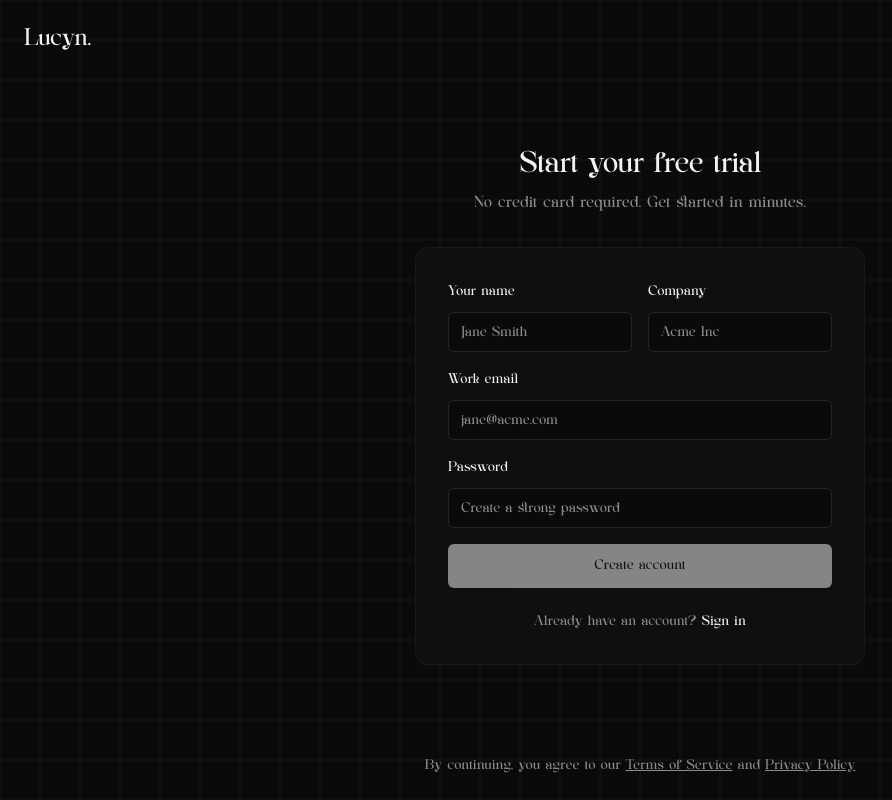
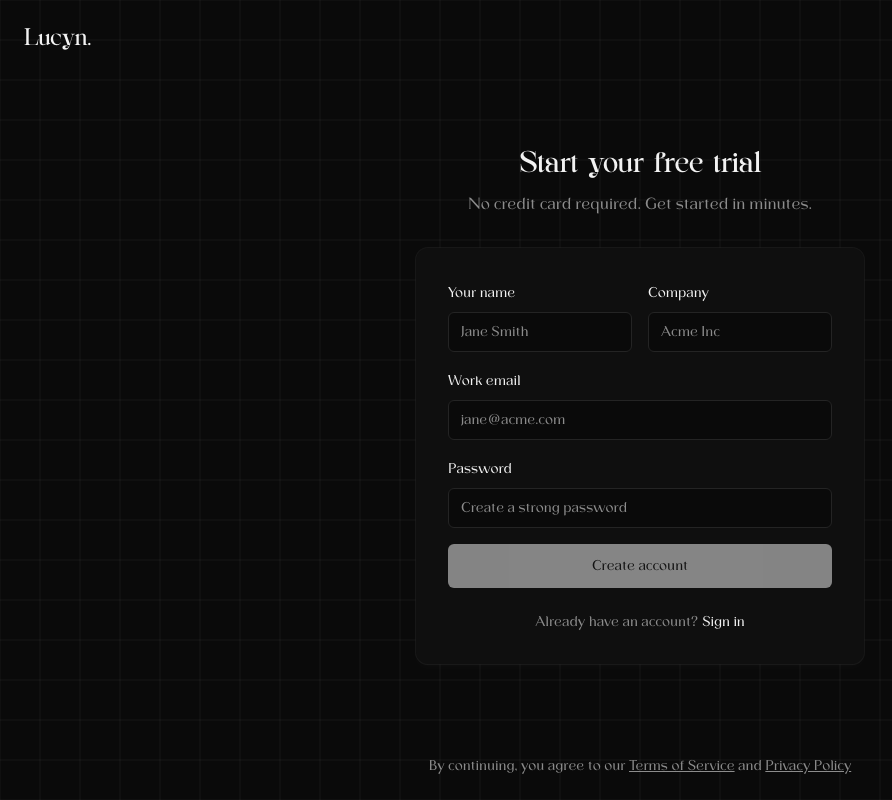
Before and after one commit to Abhay-Mmmm/Lucyn, a Next.js app in the folder apps/web/: page /signup in a window 1280 px wide. Shown: the whole page, without its empty margins (0-892 px from the left). Built offline with nearby package versions, Linux system fonts and the light colour scheme.

Commit message:
Ig I changed the fonts

```diff
--- a/apps/web/app/(dashboard)/layout.tsx
+++ b/apps/web/app/(dashboard)/layout.tsx
@@ -22,7 +22,7 @@ export default async function DashboardLayout({
   };
 
   return (
-    <div className="min-h-screen bg-background">
+    <div className="min-h-screen bg-background font-sans">
       <Sidebar />
       <div className="pl-64 transition-all duration-300">
         <TopNav user={user} />
--- a/apps/web/app/globals.css
+++ b/apps/web/app/globals.css
@@ -2,13 +2,22 @@
 @tailwind components;
 @tailwind utilities;
 
-/* Milanesa Serif Regular - Custom Font */
+/* Milanesa Serif Regular - Display Font for Headings */
 @font-face {
   font-family: 'Milanesa Serif';
   src: url('/fonts/Milaness.otf') format('opentype');
   font-weight: 400;
   font-style: normal;
-  font-display: block; /* Prevents FOUT by blocking until font loads */
+  font-display: block;
+}
+
+/* Grenda - Main UI Font */
+@font-face {
+  font-family: 'Grenda';
+  src: url('/fonts/grenda.otf') format('opentype');
+  font-weight: 400;
+  font-style: normal;
+  font-display: swap;
 }
 
 @layer base {
@@ -109,20 +118,20 @@
     -webkit-font-smoothing: antialiased;
     -moz-osx-font-smoothing: grayscale;
     text-rendering: optimizeLegibility;
-    font-family: 'Milanesa Serif' !important;
+    font-family: 'Grenda', system-ui, sans-serif;
   }
 
   body {
     @apply bg-background text-foreground;
-    font-family: 'Milanesa Serif' !important;
+    font-family: 'Grenda', system-ui, sans-serif;
     font-weight: 400;
     -webkit-font-smoothing: antialiased;
     -moz-osx-font-smoothing: grayscale;
   }
 
-  /* Force Milanesa Serif on all elements */
+  /* Use Grenda for all UI elements by default */
   *, *::before, *::after {
-    font-family: 'Milanesa Serif' !important;
+    font-family: inherit;
   }
 
   /* Focus styles */
--- a/apps/web/app/layout.tsx
+++ b/apps/web/app/layout.tsx
@@ -15,8 +15,15 @@ export default function RootLayout({
   return (
     <html lang="en" suppressHydrationWarning>
       <head>
-        {/* Critical CSS inlined to prevent FOUT - font is set before any content renders */}
+        {/* Critical CSS - Load both fonts before content renders */}
         <style dangerouslySetInnerHTML={{ __html: `
+          @font-face {
+            font-family: 'Grenda';
+            src: url('/fonts/grenda.otf') format('opentype');
+            font-weight: 400;
+            font-style: normal;
+            font-display: swap;
+          }
           @font-face {
             font-family: 'Milanesa Serif';
             src: url('/fonts/Milaness.otf') format('opentype');
@@ -24,14 +31,17 @@ export default function RootLayout({
             font-style: normal;
             font-display: block;
           }
-          html, body, * {
-            font-family: 'Milanesa Serif' !important;
+          html, body {
+            font-family: 'Grenda', system-ui, sans-serif;
             -webkit-font-smoothing: antialiased;
             -moz-osx-font-smoothing: grayscale;
           }
+          .font-display {
+            font-family: 'Milanesa Serif', Georgia, serif !important;
+          }
         ` }} />
       </head>
-      <body className="font-serif antialiased">
+      <body className="font-sans antialiased">
         <Providers>{children}</Providers>
       </body>
     </html>
--- a/apps/web/components/auth/auth-layout.tsx
+++ b/apps/web/components/auth/auth-layout.tsx
@@ -10,7 +10,7 @@ interface AuthLayoutProps {
 
 export function AuthLayout({ children, title, subtitle }: AuthLayoutProps) {
   return (
-    <div className="min-h-screen flex flex-col">
+    <div className="min-h-screen flex flex-col font-sans">
       <InteractiveBackground />
 
       {/* Header */}
--- a/apps/web/components/layout/dynamic-navbar.tsx
+++ b/apps/web/components/layout/dynamic-navbar.tsx
@@ -104,7 +104,7 @@ export function DynamicNavbar() {
             onClick={(e) => handleNavClick(e, '#home')}
           >
             <span
-              className={`font-display tracking-tight text-foreground transition-[font-size] duration-700 ease-[cubic-bezier(0.33,1,0.68,1)] ${
+              className={`font-display tracking-tight text-foreground transition-[font-size] duration-700 ease-out-quart ${
                 isScrolled ? 'text-xl' : 'text-2xl'
               }`}
             >
--- a/apps/web/tailwind.config.ts
+++ b/apps/web/tailwind.config.ts
@@ -18,10 +18,10 @@ const config: Config = {
     },
     extend: {
       fontFamily: {
-        serif: ["'Milanesa Serif'"],
-        display: ["'Milanesa Serif'"],
-        mono: ["'Milanesa Serif'"],
-        sans: ["'Milanesa Serif'"],
+        sans: ["'Grenda'", 'system-ui', 'sans-serif'],
+        serif: ["'Grenda'", 'system-ui', 'sans-serif'],
+        display: ["'Milanesa Serif'", 'Georgia', 'serif'],
+        mono: ["'Grenda'", 'ui-monospace', 'monospace'],
       },
       colors: {
         border: 'hsl(var(--border))',
@@ -77,6 +77,9 @@ const config: Config = {
         'accordion-down': 'accordion-down 0.2s ease-out',
         'accordion-up': 'accordion-up 0.2s ease-out',
       },
+      transitionTimingFunction: {
+        'out-quart': 'cubic-bezier(0.25, 1, 0.5, 1)',
+      },
     },
   },
   plugins: [require('tailwindcss-animate')],
```
Also changed, not shown: apps/web/public/fonts/grenda.otf (added).
